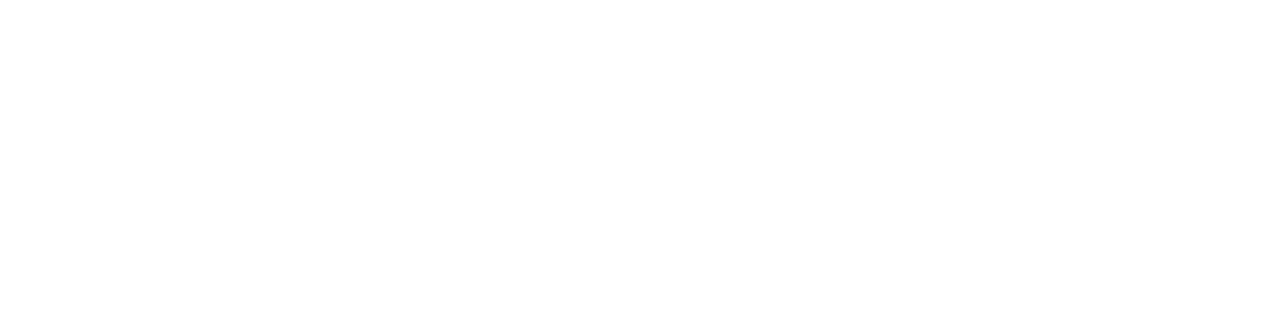
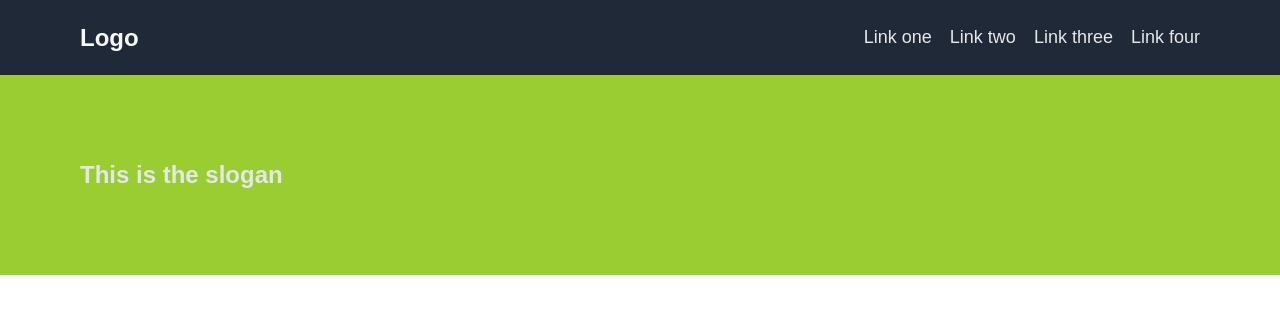
Before and after one commit to AngelicWars/landing-page, a plain HTML site: page index.html in a window 1280 px wide. Drawn offline with Linux system fonts and the light colour scheme.

Commit message:
added header and other content

```diff
--- a/css/style.css
+++ b/css/style.css
@@ -0,0 +1,61 @@
+* {
+    margin: 0;
+    padding: 0;
+}
+
+body {
+    font-family: sans-serif;
+}
+
+header {
+    background-color: #1F2937;
+    display: flex;
+    align-items: center;
+    height: 75px;
+    padding-left: 5em;
+    padding-right: 5em;
+}
+
+h1 {
+    font-size: 24px;
+    color: #F9FAF8;
+}
+
+.nav {
+    font-size: 18px;
+    color: #E5E7Eb;
+    flex-grow: 1;
+}
+
+.nav-list
+{
+    padding: 0;
+    list-style: none;
+    display: flex;
+    gap: 1em;
+}
+
+.nav-list a {
+    text-decoration: none;
+    color: #E5E7Eb;
+}
+
+.nav-list a:hover,
+.nav-list a:focus {
+    text-decoration: underline;
+}
+
+.nav-list li:nth-of-type(1) {
+    margin-left: auto;
+}
+
+
+.hero {
+    background-color: yellowgreen;
+    height: 200px;
+    padding-left: 5em;
+    padding-right: 5em;
+    color: #E5E7Eb;
+    display: flex;
+    align-items: center;
+}
--- a/index.html
+++ b/index.html
@@ -9,6 +9,20 @@
     <link rel="stylesheet" href="./css/style.css">
 </head>
 <body>
+     <header>
+            <h1>Logo</h1>
+            <nav class="nav">
+                <ul class="nav-list">
+                    <li><a href="#">Link one</a></li>
+                    <li><a href="#">Link two</a></li>
+                    <li><a href="#">Link three</a></li>
+                    <li><a href="#">Link four</a></li>
+                </ul>
+            </nav>
+    </header>
 
+    <div class="hero">
+        <h2>This is the slogan</h2>
+    </div>
 </body>
 </html>
```
